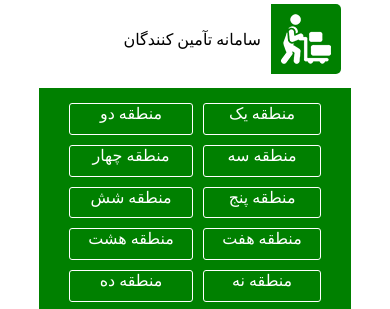
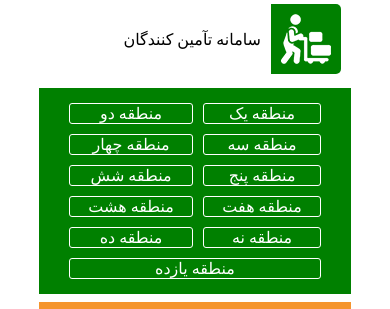
Before and after one commit to Omidfoladvand4/municipality-landingpage, a plain HTML site: page index.html in a window 390 px wide. Shown: the part 1256-1565 px from the top of the page. Drawn offline with nearby package versions, Linux system fonts and the light colour scheme; files whose address does not match are found by name.

Commit message:
Update style.css

```diff
--- a/styles/style.css
+++ b/styles/style.css
@@ -407,7 +407,7 @@ width: 95%;
 .information-tablist
     ,tab-data{
   width: 80%;
-  height:calc(max-content + 15px);
+  height: max-content ;
     margin:1%;
 
 }
```
